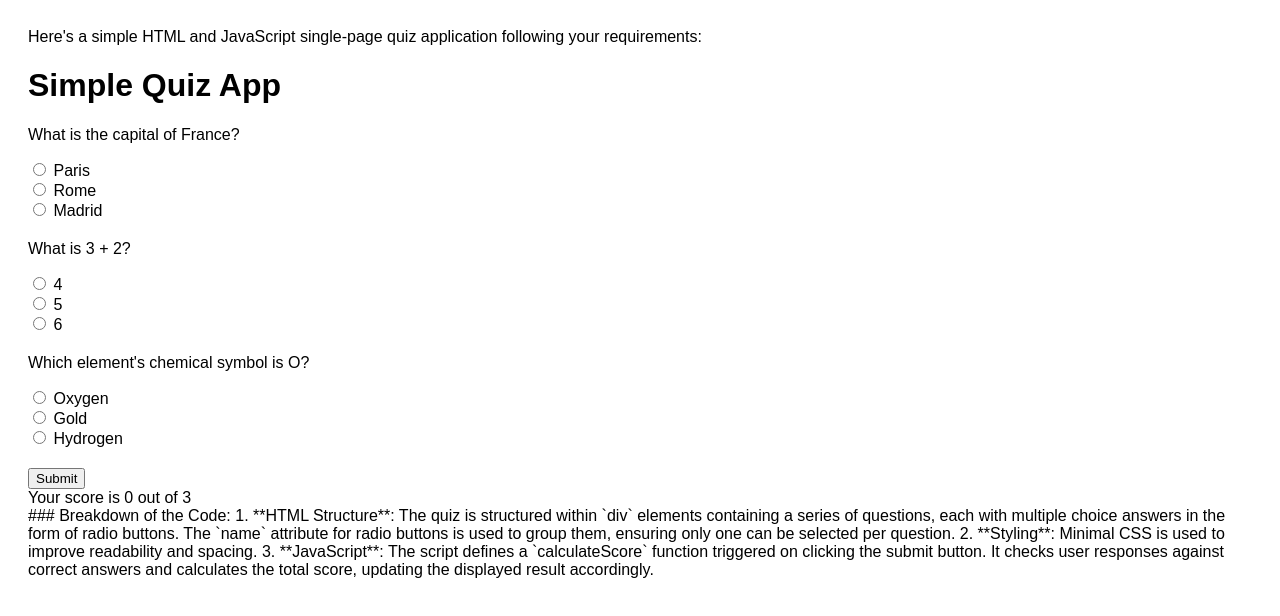
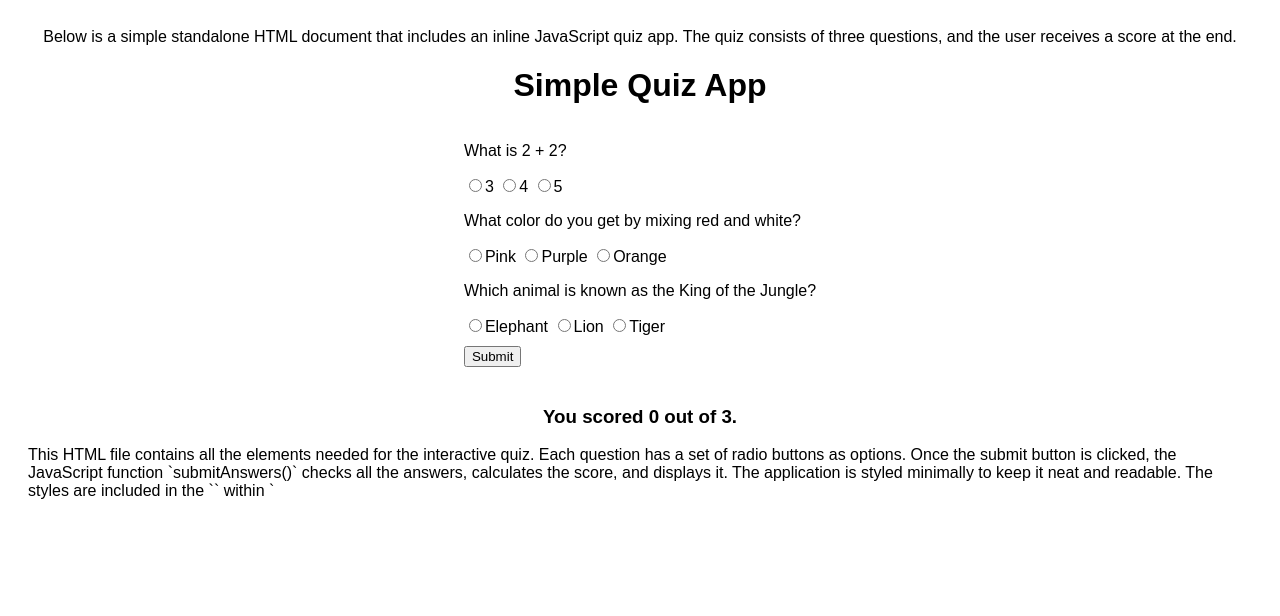
Before and after one commit to 21f1003153/21f1003153-tds-project1, a plain HTML site: page index.html in a window 1280 px wide. Both pictures are taken after a click on the button "Submit". Drawn offline with Linux system fonts and the light colour scheme.

Commit message:
Add index.html

```diff
--- a/index.html
+++ b/index.html
@@ -1,4 +1,4 @@
-Here's a simple HTML and JavaScript single-page quiz application following your requirements:
+Below is a simple standalone HTML document that includes an inline JavaScript quiz app. The quiz consists of three questions, and the user receives a score at the end.
 
 
 <!DOCTYPE html>
@@ -8,78 +8,70 @@ Here's a simple HTML and JavaScript single-page quiz application following your
     <meta name="viewport" content="width=device-width, initial-scale=1.0">
     <title>Simple Quiz App</title>
     <style>
-        body { font-family: Arial, sans-serif; padding: 20px; }
-        .question { margin-bottom: 20px; }
+        body {
+            font-family: Arial, sans-serif;
+            padding: 20px;
+            display: flex;
+            flex-direction: column;
+            align-items: center;
+        }
+        .question {
+            margin: 10px 0;
+        }
+        .result {
+            margin-top: 20px;
+        }
     </style>
 </head>
 <body>
     <h1>Simple Quiz App</h1>
     <div id="quiz-container">
         <div class="question">
-            <p>What is the capital of France?</p>
-            <input type="radio" id="paris" name="q1" value="Paris">
-            <label for="paris">Paris</label><br>
-            <input type="radio" id="rome" name="q1" value="Rome">
-            <label for="rome">Rome</label><br>
-            <input type="radio" id="madrid" name="q1" value="Madrid">
-            <label for="madrid">Madrid</label>
+            <p>What is 2 + 2?</p>
+            <input type="radio" id="q1a1" name="q1" value="1"><label for="q1a1">3</label>
+            <input type="radio" id="q1a2" name="q1" value="2"><label for="q1a2">4</label>
+            <input type="radio" id="q1a3" name="q1" value="3"><label for="q1a3">5</label>
         </div>
         <div class="question">
-            <p>What is 3 + 2?</p>
-            <input type="radio" id="four" name="q2" value="4">
-            <label for="four">4</label><br>
-            <input type="radio" id="five" name="q2" value="5">
-            <label for="five">5</label><br>
-            <input type="radio" id="six" name="q2" value="6">
-            <label for="six">6</label>
+            <p>What color do you get by mixing red and white?</p>
+            <input type="radio" id="q2a1" name="q2" value="1"><label for="q2a1">Pink</label>
+            <input type="radio" id="q2a2" name="q2" value="2"><label for="q2a2">Purple</label>
+            <input type="radio" id="q2a3" name="q2" value="3"><label for="q2a3">Orange</label>
         </div>
         <div class="question">
-            <p>Which element's chemical symbol is O?</p>
-            <input type="radio" id="oxygen" name="q3" value="Oxygen">
-            <label for="oxygen">Oxygen</label><br>
-            <input type="radio" id="gold" name="q3" value="Gold">
-            <label for="gold">Gold</label><br>
-            <input type="radio" id="hydrogen" name="q3" value="Hydrogen">
-            <label for="hydrogen">Hydrogen</label>
+            <p>Which animal is known as the King of the Jungle?</p>
+            <input type="radio" id="q3a1" name="q3" value="1"><label for="q3a1">Elephant</label>
+            <input type="radio" id="q3a2" name="q3" value="2"><label for="q3a2">Lion</label>
+            <input type="radio" id="q3a3" name="q3" value="3"><label for="q3a3">Tiger</label>
         </div>
-        <button onclick="calculateScore()">Submit</button>
-        <div id="result"></div>
+        <button onclick="submitAnswers()">Submit</button>
     </div>
+    <div class="result" id="result">
+        <!-- Results will be displayed here -->
+    </div>
+    <script>
+        function submitAnswers() {
+            var total = 3;
+            var score = 0;
 
-    <script>
-        function calculateScore() {
-            var score = 0;
-            var totalQuestions = 3;
+            // Get user input
+            var q1 = document.querySelector('input[name="q1"]:checked') ? document.querySelector('input[name="q1"]:checked').value : "";
+            var q2 = document.querySelector('input[name="q2"]:checked') ? document.querySelector('input[name="q2"]:checked').value : "";
+            var q3 = document.querySelector('input[name="q3"]:checked') ? document.querySelector('input[name="q3"]:checked').value : "";
 
-            // Answers
-            var correctAnswers = {
-                "q1": "Paris",
-                "q2": "5",
-                "q3": "Oxygen"
-            };
+            // Check answers
+            if(q1 == "2") score++;
+            if(q2 == "1") score++;
+            if(q3 == "2") score++;
 
-            for (var question in correctAnswers) {
-                var answers = document.getElementsByName(question);
-                for (var i = 0; i < answers.length; i++) {
-                    if (answers[i].checked) {
-                        if (answers[i].value === correctAnswers[question]) {
-                            score++;
-                        }
-                    }
-                }
-            }
-
-            var resultText = "Your score is " + score + " out of " + totalQuestions;
-            document.getElementById("result").innerText = resultText;
+            // Display results
+            document.getElementById('result').innerHTML = '<h3>You scored ' + score + ' out of ' + total + '.</h3>';
         }
     </script>
 </body>
 </html>
 
-### Breakdown of the Code:
 
-1. **HTML Structure**: The quiz is structured within `div` elements containing a series of questions, each with multiple choice answers in the form of radio buttons. The `name` attribute for radio buttons is used to group them, ensuring only one can be selected per question.
+This HTML file contains all the elements needed for the interactive quiz. Each question has a set of radio buttons as options. Once the submit button is clicked, the JavaScript function `submitAnswers()` checks all the answers, calculates the score, and displays it.
 
-2. **Styling**: Minimal CSS is used to improve readability and spacing.
-
-3. **JavaScript**: The script defines a `calculateScore` function triggered on clicking the submit button. It checks user responses against correct answers and calculates the total score, updating the displayed result accordingly.
+The application is styled minimally to keep it neat and readable. The styles are included in the `<head>` within `<style>` tags, and JavaScript is kept inline within `<script>` tags at the bottom of the `<body>`. This structure ensures that all parts of this small application are contained within a single HTML document, meeting the requirement for a standalone, self-contained app.
```
